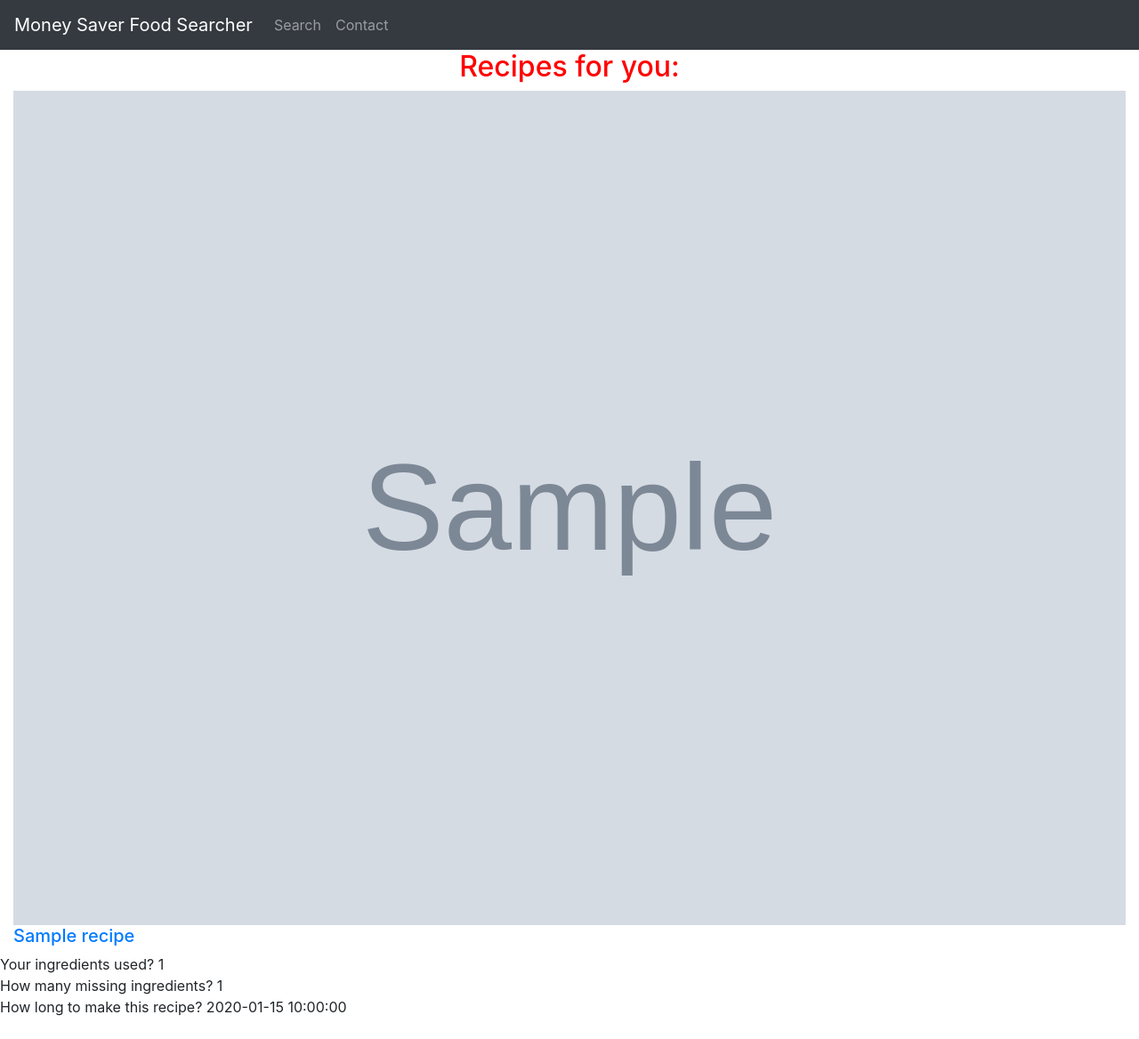
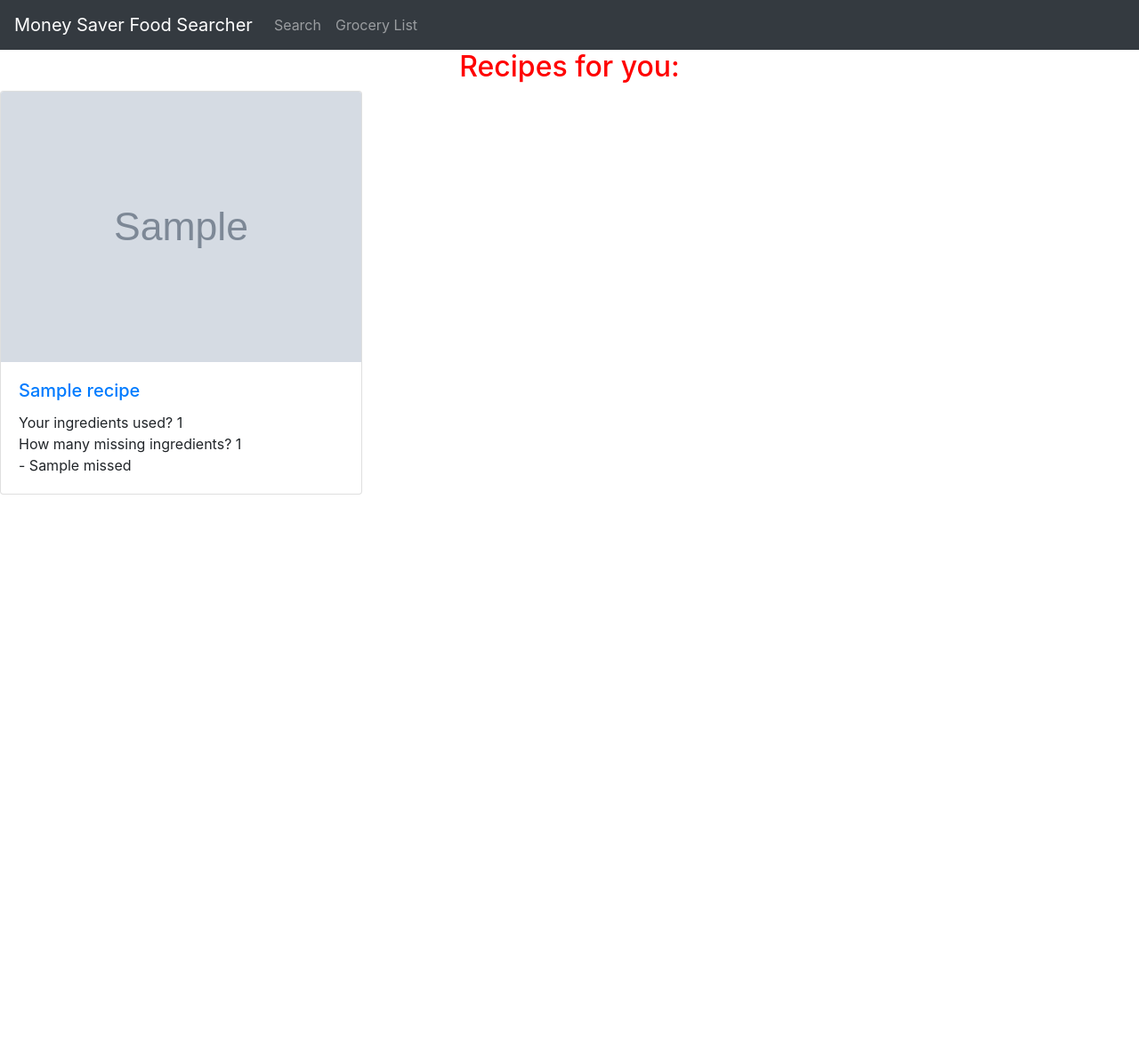
Before and after one commit to elstruck/foodsearch, a Flask app: template templates/recipes.html in a window 1280 px wide. Shown: the whole page at 89% size. After the commit the page ends 556 px from the top, so only its background shows below. Run offline with Flask 2, Linux system fonts and the light colour scheme; the template is opened without the code that fills it: most values are stand-ins (such as "Sample title", 1, 10 or a date in 2020); grey boxes marked "Sample" are stand-in pictures; some libraries are stand-ins or nearby versions.

Commit message:
updated layout

```diff
--- a/templates/_nav.html
+++ b/templates/_nav.html
@@ -9,7 +9,7 @@
           <a class="nav-link" href="/">Search</a>
         </li>
         <li class="nav-item">
-          <a class="nav-link" href="#">Contact</a>
+          <a class="nav-link" href="#">Grocery List</a>
         </li>
       </ul>
     </div>
--- a/templates/homepage.html
+++ b/templates/homepage.html
@@ -1,7 +1,6 @@
 {% extends 'base.html' %}
 {% block title %} Money Saver Food Searcher {% endblock %}
 {% block body %}
-
 <center>
     <p>Welcome to our website! We offer a convenient way for customers to search for weekly grocery coupons and find recipes that match the ingredients on sale. Simply enter your list of ingredients below and we'll show you the best deals and recipe suggestions.</p>
 </center>
--- a/templates/recipes.html
+++ b/templates/recipes.html
@@ -3,19 +3,26 @@
 {% block body %}
 <h2 style="text-align: center"> <a href="/" style="text-decoration: none; color:red"> Recipes for you: </a></h2>
 <div>
+    <div class="row">
+      {% for recipe in recipes %}
 
-      {% for recipe in recipes %}
-          <div class="col-12">
-              <img src="{{recipe['image']}}" class="align-self-center mr-3" alt="..." width="100%" height="100%"><br />
+            <div class="col-sm-4">
+                <div class="card">
+                    <a href="/recipe?id={{ recipe['id'] }}"><img src="{{recipe['image']}}" class="card-img-top" ></a>
+
+              <div class="card-body">
+                  <h5 class="card-title"><a href="/recipe?id={{ recipe['id'] }}">{{ recipe['title'] }}</a></h5>
+                      <p class="card-text">Your ingredients used? {{recipe['usedIngredientCount']}} <br>
+                      How many missing ingredients? {{recipe['missedIngredientCount']}}  <br>
+                        {% for missed in recipe['missedIngredients'] %}
+                            - {{ missed.name }} <br />
+                        {% endfor %}
+                        </p>
+                </div>
+              </div>
             </div>
-              <div class="media-body">
-                  <h5 class="col-12"><a href="/recipe?id={{ recipe['id'] }}">{{ recipe['title'] }}</a></h5>
-                      Your ingredients used? {{recipe['usedIngredientCount']}} <br>
-                      How many missing ingredients? {{recipe['missedIngredientCount']}}  <br>
-                      How long to make this recipe? {{recipe['maxReadyTime']}}  <br>
-              </div>
-          </li> <br>
       {% endfor %}
 
+        </div>
 </div >
 {% endblock %}
--- a/templates/search.html
+++ b/templates/search.html
@@ -3,7 +3,7 @@
 {% block body %}
 
 <center>
-  <h2 style="padding-top: 10%%;">
+  <h2 style="padding-top: 10%;">
       Let's save some money! What's on sale? <br>
   </h2>
   <br><br>
```
Also changed, not shown: templates/recipe.html (+23 -12 lines), test.py (deleted, +0 -14 lines).
